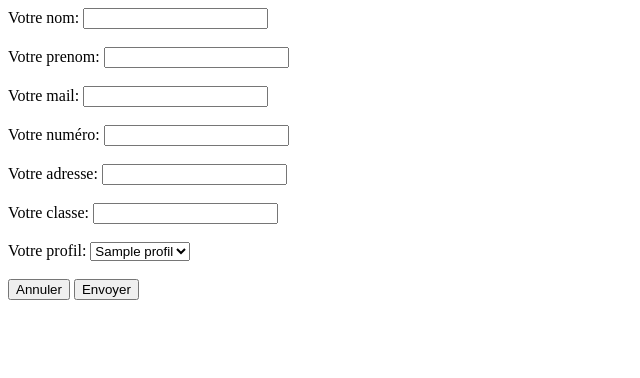
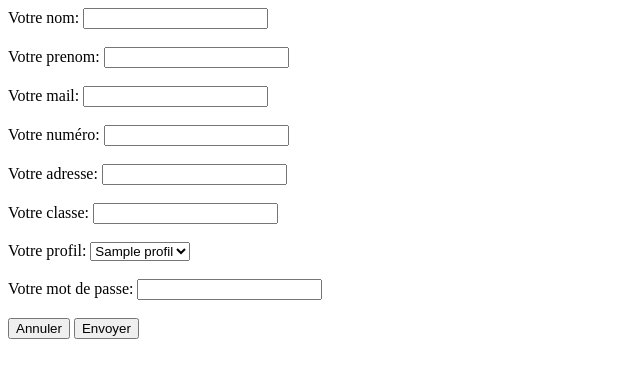
Before and after one commit to MoB-Dos/ProjetWeb, a PHP site: page /Inscritpion1.php in a window 1280 px wide. Shown: the top 378 px of the page, without its empty margins (0-640 px from the left). Run offline with PHP 8.4, Linux system fonts and the light colour scheme; tables that the repository leaves empty or names only in its code hold one stand-in row (values such as "Sample post").

Commit message:
je push tout ce que je peux

```diff
--- a/Inscritpion1.php
+++ b/Inscritpion1.php
@@ -40,6 +40,8 @@ Votre profil:
 			?>
 		</select><br><br>
 
+Votre mot de passe:
+<input type="password" name="mdp" required><br><br>
 
 	<input type="button" value="Annuler" onclick="window.location.href='Connexion.php'"/>
 	<input type="submit" value="Envoyer"/><br><br>
```
